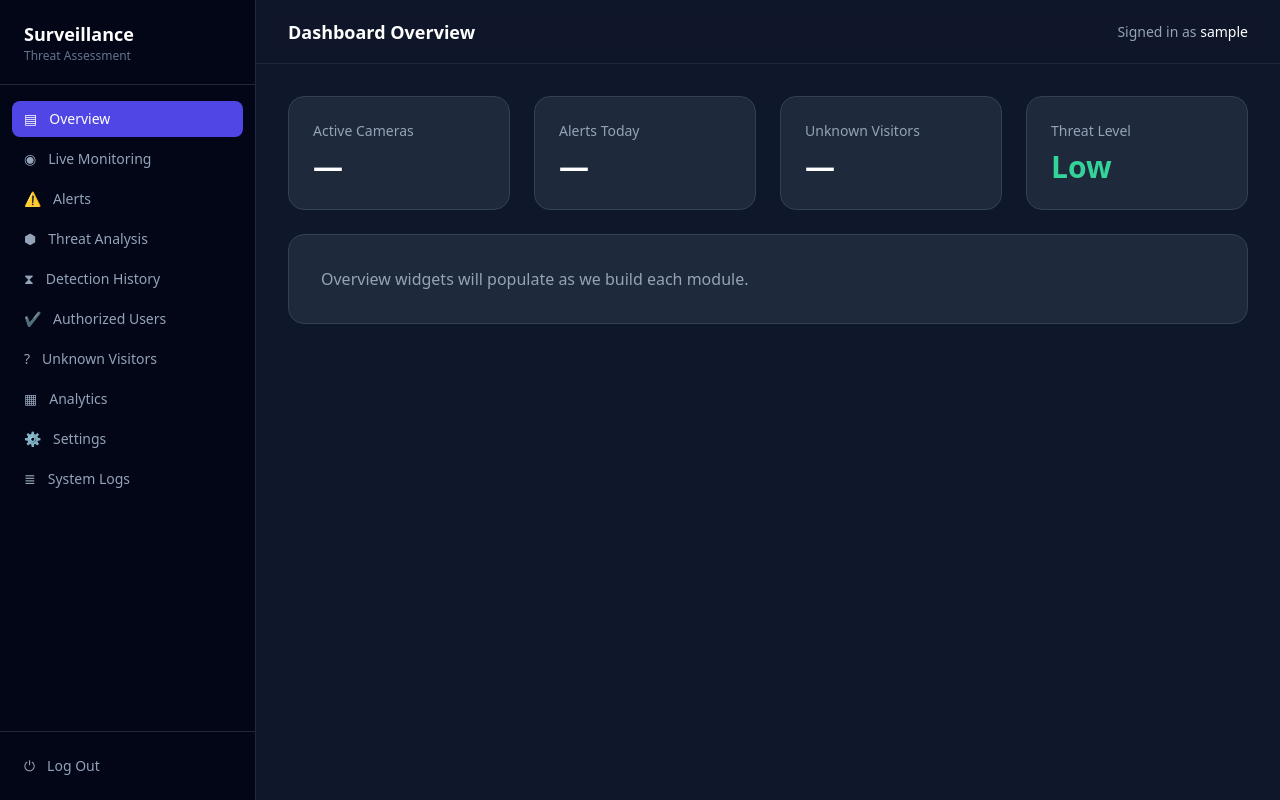
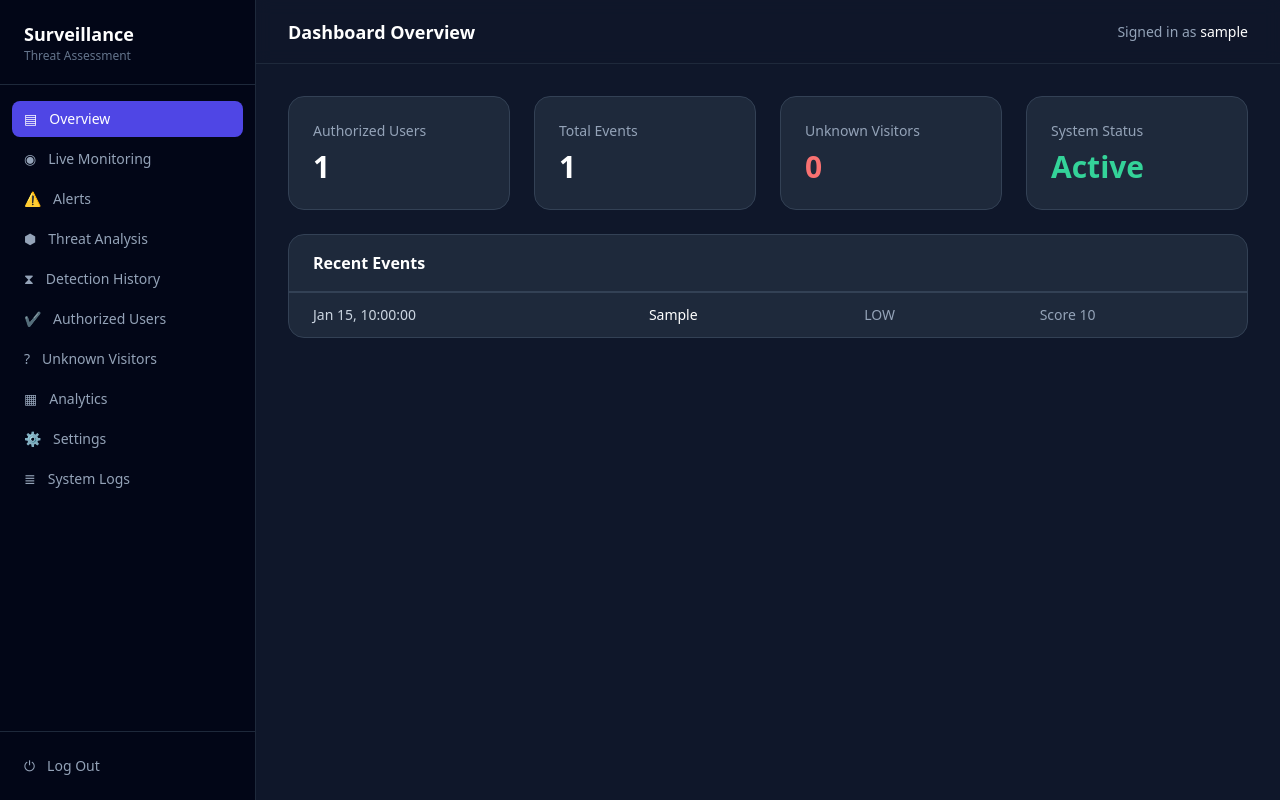
Before and after one commit to Nimisha8/surveillance-threat-assessment, a Django app: page /dashboard/ in a window 1280 px wide. Run offline with Django 5.2, Linux system fonts and the light colour scheme; a user stored in the database is signed in; tables that the repository leaves empty hold one stand-in row (values such as "Sample post"); some libraries are stand-ins or nearby versions.

Commit message:
Add Phase 8: event logging and dashboard data on all pages

```diff
--- a/templates/dashboard.html
+++ b/templates/dashboard.html
@@ -4,23 +4,40 @@
 {% block content %}
   <div class="grid grid-cols-1 md:grid-cols-4 gap-6">
     <div class="bg-slate-800 border border-slate-700 rounded-2xl p-6">
-      <p class="text-slate-400 text-sm">Active Cameras</p>
-      <p class="text-3xl font-bold text-white mt-2">—</p>
+      <p class="text-slate-400 text-sm">Authorized Users</p>
+      <p class="text-3xl font-bold text-white mt-2">{{ authorized_count }}</p>
     </div>
     <div class="bg-slate-800 border border-slate-700 rounded-2xl p-6">
-      <p class="text-slate-400 text-sm">Alerts Today</p>
-      <p class="text-3xl font-bold text-white mt-2">—</p>
+      <p class="text-slate-400 text-sm">Total Events</p>
+      <p class="text-3xl font-bold text-white mt-2">{{ total_events }}</p>
     </div>
     <div class="bg-slate-800 border border-slate-700 rounded-2xl p-6">
       <p class="text-slate-400 text-sm">Unknown Visitors</p>
-      <p class="text-3xl font-bold text-white mt-2">—</p>
+      <p class="text-3xl font-bold text-red-400 mt-2">{{ unknown_count }}</p>
     </div>
     <div class="bg-slate-800 border border-slate-700 rounded-2xl p-6">
-      <p class="text-slate-400 text-sm">Threat Level</p>
-      <p class="text-3xl font-bold text-emerald-400 mt-2">Low</p>
+      <p class="text-slate-400 text-sm">System Status</p>
+      <p class="text-3xl font-bold text-emerald-400 mt-2">Active</p>
     </div>
   </div>
-  <div class="mt-6 bg-slate-800 border border-slate-700 rounded-2xl p-8 text-slate-400">
-    Overview widgets will populate as we build each module.
+
+  <div class="mt-6 bg-slate-800 border border-slate-700 rounded-2xl overflow-hidden">
+    <div class="px-6 py-4 border-b border-slate-700">
+      <h3 class="text-white font-semibold">Recent Events</h3>
+    </div>
+    <table class="w-full text-sm">
+      <tbody>
+        {% for e in recent %}
+        <tr class="border-t border-slate-700">
+          <td class="px-6 py-3 text-slate-300">{{ e.created_at|date:"M d, H:i:s" }}</td>
+          <td class="px-6 py-3 text-white">{{ e.event_type }}</td>
+          <td class="px-6 py-3 text-slate-400">{{ e.level }}</td>
+          <td class="px-6 py-3 text-slate-400">Score {{ e.score }}</td>
+        </tr>
+        {% empty %}
+        <tr><td class="px-6 py-8 text-center text-slate-500">No events yet.</td></tr>
+        {% endfor %}
+      </tbody>
+    </table>
   </div>
 {% endblock %}
```
